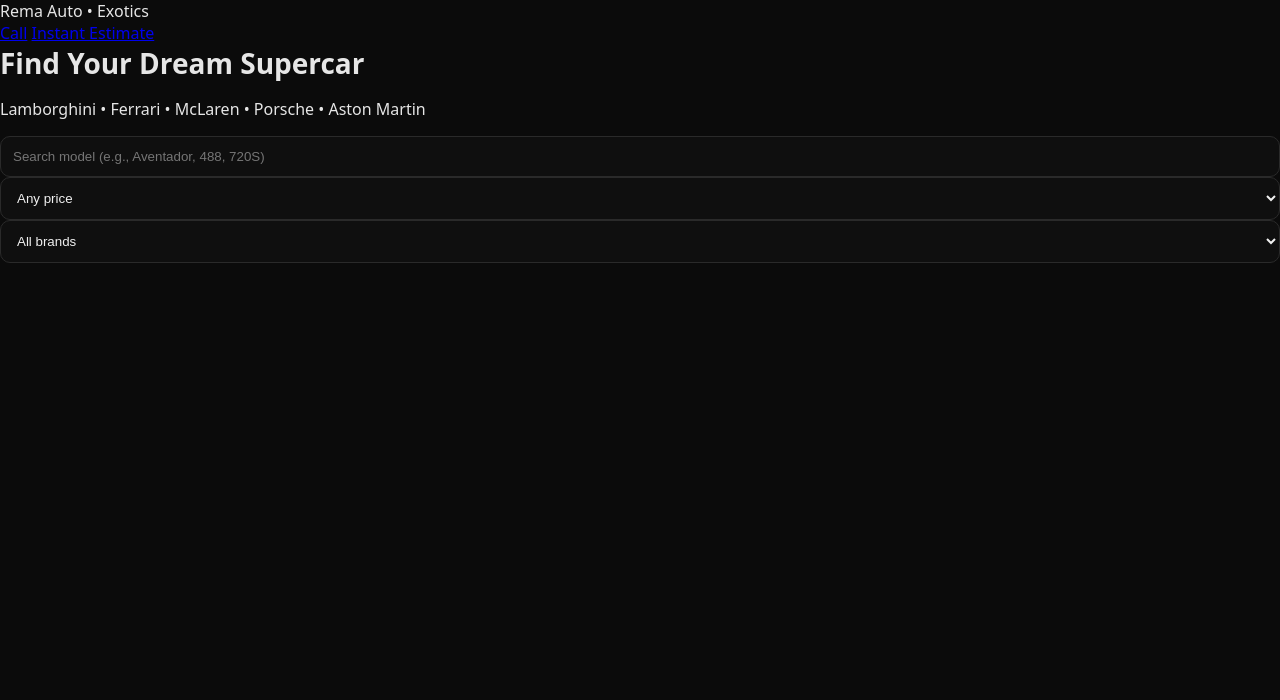
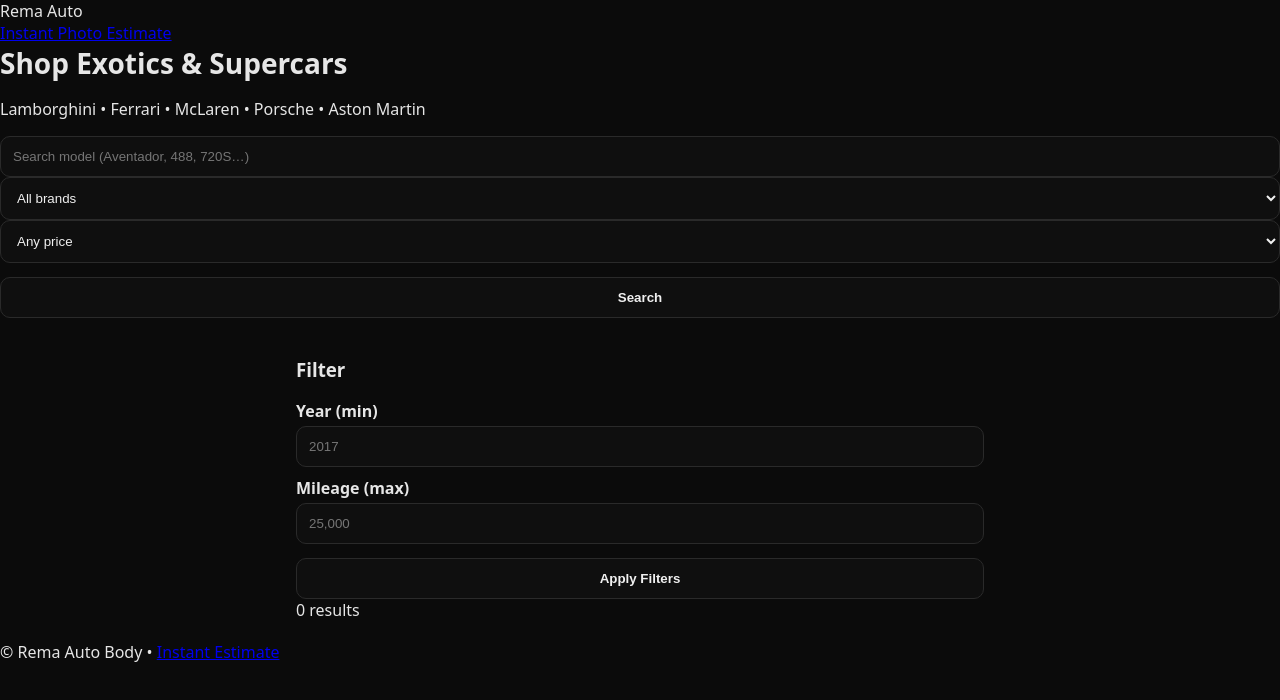
Before and after one commit to whooisraif-coder/Rema-auto-body-estimator-, a website: page index.html in a window 1280 px wide. Drawn offline with Linux system fonts and the light colour scheme.

Commit message:
Update index.html

```diff
--- a/index.html
+++ b/index.html
@@ -1,32 +1,34 @@
 <!doctype html>
 <html lang="en">
 <head>
-<meta charset="utf-8">
-<meta name="viewport" content="width=device-width,initial-scale=1">
-<title>Rema Auto Body • Exotic Marketplace & Instant Estimate</title>
-<link rel="preconnect" href="https://fonts.googleapis.com">
-<link href="https://fonts.googleapis.com/css2?family=Inter:wght@400;600;800&display=swap" rel="stylesheet">
-<link rel="stylesheet" href="/styles.css">
+  <meta charset="utf-8" />
+  <meta name="viewport" content="width=device-width, initial-scale=1" />
+  <title>Rema Auto • Exotics Marketplace</title>
+  <link rel="stylesheet" href="/styles.css" />
 </head>
 <body>
-  <!-- Top Nav -->
+  <!-- Sticky header -->
   <header class="topbar">
     <nav class="nav">
-      <div class="brand">Rema Auto • Exotics</div>
-      <div class="navspace"></div>
-      <a class="btn btn-outline" href="tel:+10000000000">Call</a>
-      <a class="btn" href="#estimate">Instant Estimate</a>
+      <div class="brand">Rema Auto</div>
+      <div class="nav-links">
+        <a href="/estimate.html" class="btn">Instant Photo Estimate</a>
+      </div>
     </nav>
   </header>
 
-  <!-- Hero with search -->
+  <!-- Hero with big search -->
   <section class="hero">
-    <div class="heroShade">
-      <div class="heroInner">
-        <h1>Find Your Dream Supercar</h1>
-        <p class="heroSub">Lamborghini • Ferrari • McLaren • Porsche • Aston Martin</p>
+    <div class="hero-inner">
+      <h1>Shop Exotics & Supercars</h1>
+      <p class="muted">Lamborghini • Ferrari • McLaren • Porsche • Aston Martin</p>
       <div class="searchBar">
-          <input id="q" placeholder="Search model (e.g., Aventador, 488, 720S)">
+        <input id="q" placeholder="Search model (Aventador, 488, 720S…)" />
+        <select id="brand">
+          <option value="">All brands</option>
+          <option>Lamborghini</option><option>Ferrari</option>
+          <option>McLaren</option><option>Porsche</option><option>Aston Martin</option>
+        </select>
         <select id="price">
           <option value="">Any price</option>
           <option value="200">Under $200k</option>
@@ -34,7 +36,34 @@
           <option value="400">$300k–$400k</option>
           <option value="401">Over $400k</option>
         </select>
-          <select id="brand">
-            <option value="">All brands</option>
-            <option value="Lamborghini">Lamborghini</option>
-            <
+        <button id="searchBtn" class="btn">Search</button>
+      </div>
+    </div>
+  </section>
+
+  <!-- Main layout: filters + listings -->
+  <main class="page">
+    <aside class="panel filters">
+      <h3>Filter</h3>
+      <div class="hr"></div>
+      <label>Year (min)</label>
+      <input id="yearMin" type="number" placeholder="2017" />
+      <label>Mileage (max)</label>
+      <input id="milesMax" type="number" placeholder="25,000" />
+      <button id="apply" class="btn full">Apply Filters</button>
+    </aside>
+
+    <section>
+      <div class="toolbar">
+        <div id="count" class="muted">0 results</div>
+      </div>
+
+      <div id="grid" class="grid"><!-- cards injected here --></div>
+    </section>
+  </main>
+
+  <footer class="ft">© Rema Auto Body • <a href="/estimate.html">Instant Estimate</a></footer>
+
+  <script src="/app.js"></script>
+</body>
+</html>
```
Lines whose indentation alone changed are shown as unchanged.
